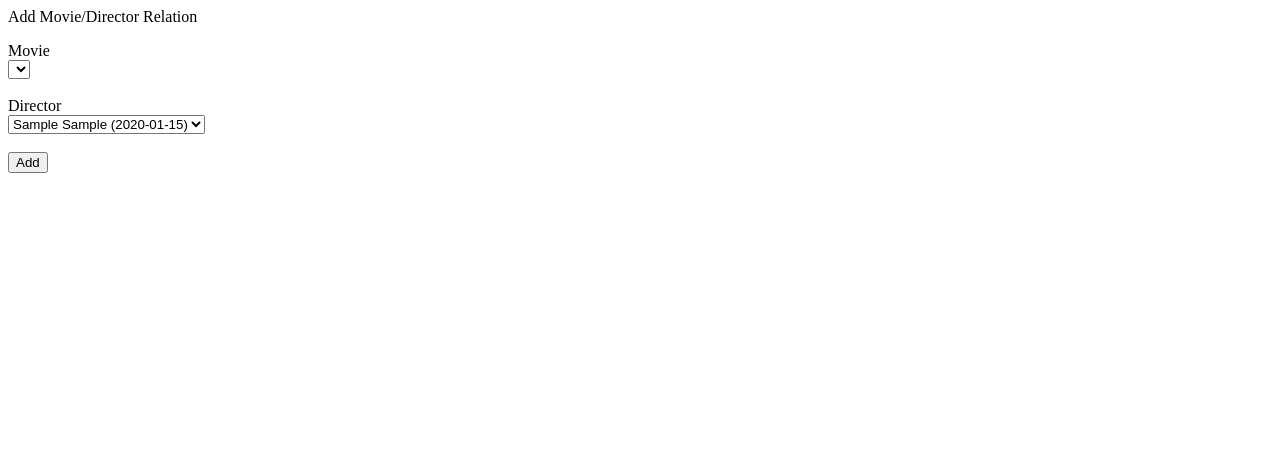
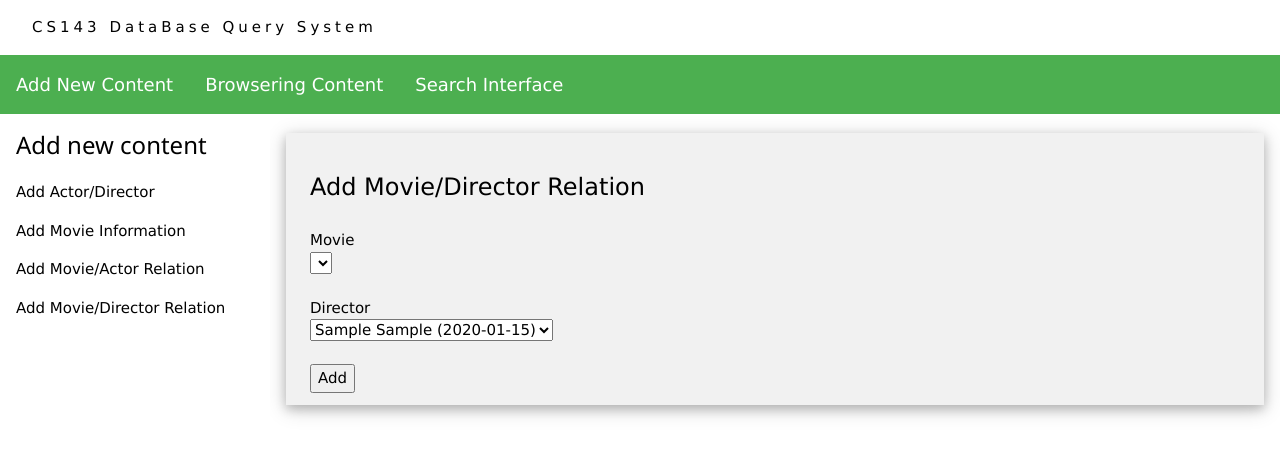
Before and after one commit to appletreeisyellow/Film-Rating-System, a PHP site: page /addMovieDirector.php in a window 1280 px wide. Shown: the top 456 px of the page. Run offline with PHP 8.4, Linux system fonts and the light colour scheme; tables that the repository leaves empty hold one stand-in row (values such as "Sample post"); lists and menus that the app fills with data are empty.

Commit message:
Added framework to addMovieDirector.php

```diff
--- a/www/addMovieDirector.php
+++ b/www/addMovieDirector.php
@@ -1,3 +1,76 @@
+<!DOCTYPE html>
+<html>
+	<title>CS143 Project 1B</title>
+	<meta name="viewport" content="width=device-width, initial-scale=1">
+	<link rel="stylesheet" type="text/css" href="lib/stylesheet.css">
+	<style>
+	.w3-theme {color:#fff !important;background-color:#4CAF50 !important}
+	.w3-btn {background-color:#4CAF50;margin-bottom:4px}
+	.w3-code{border-left:4px solid #4CAF50}
+	.myMenu {margin-bottom:150px}
+	</style>
+
+<body>
+
+<!-- Top -->
+<div class="w3-top">
+  <div class="w3-row w3-white w3-padding">
+    <a class="w3-wide w3-hover-white w3-left w3-button" href="index.php">CS143 DataBase Query System</a>
+  </div>
+
+  <div class="w3-bar w3-theme w3-large" style="z-index:4;">
+    <a class="w3-bar-item w3-button w3-left w3-hide-large w3-hover-white w3-large w3-theme w3-padding-16" href="javascript:void(0)" onclick="w3_open()">&#9776</a> <!-- ☰ -->
+    <a class="w3-bar-item w3-button w3-hide-medium w3-hide-small w3-hover-white w3-padding-16" href="javascript:void(0)" onclick="w3_show_nav('menu1')">Add New Content</a>
+    <a class="w3-bar-item w3-button w3-hide-medium w3-hide-small w3-hover-white w3-padding-16" href="javascript:void(0)" onclick="w3_show_nav('menu2')">Browsering Content</a>
+    <a class="w3-bar-item w3-button w3-hide-medium w3-hide-small w3-hover-white w3-padding-16" href="javascript:void(0)" onclick="w3_show_nav('menu3')">Search Interface</a>
+  </div>
+</div>
+
+<!-- Sidebar -->
+<div class="w3-sidebar w3-bar-block w3-collapse w3-animate-left" style="z-index:3;width:270px" id="mySidebar">
+  <div class="w3-bar w3-hide-large w3-large">
+    <a href="javascript:void(0)" onclick="w3_show_nav('menu1')" class="w3-bar-item w3-button w3-theme w3-hover-white w3-padding-16" style="width:50%">Add new content</a>
+    <a href="javascript:void(0)" onclick="w3_show_nav('menu2')" class="w3-bar-item w3-button w3-theme w3-hover-white w3-padding-16" style="width:50%">Browsering Content</a>
+    <a href="javascript:void(0)" onclick="w3_show_nav('menu3')" class="w3-bar-item w3-button w3-theme w3-hover-white w3-padding-16" style="width:50%">Search Interface</a>
+  </div>
+    <a href="javascript:void(0)" onclick="w3_close()" class="w3-button w3-right w3-xlarge w3-hide-large" title="Close Menu">&#9747</a> <!-- x -->
+
+  <div id="menu1" class="myMenu">
+	  <div class="w3-container">
+	    <h3>Add new content</h3>
+	  </div>
+	  <a href="addActorDirector.php" class="w3-bar-item w3-button">Add Actor/Director</a>
+	  <a href="addMovieInfo.php" class="w3-bar-item w3-button">Add Movie Information</a>
+	  <a href="addMovieActor.php" class="w3-bar-item w3-button">Add Movie/Actor Relation</a>
+	  <a href="addMovieDirector.php" class="w3-bar-item w3-button">Add Movie/Director Relation</a>
+  </div>
+
+  <div id="menu2" class="myMenu" style="display:none">
+	  <div class="w3-container">
+	    <h3>Browsering Content</h3>
+	  </div>
+	  <a href="showActor.php" class="w3-bar-item w3-button">Show Actor Information</a>
+	  <a href="showMovie.php" class="w3-bar-item w3-button">Show Movie Information</a>
+  </div>
+
+  <div id="menu3" class="myMenu" style="display:none">
+	  <div class="w3-container">
+	    <h3>Search Interface</h3>
+	  </div>
+	  <a href="search.php" class="w3-bar-item w3-button">Search Actor/Movie</a>
+  </div>
+
+</div>
+
+<!-- Overlay effect when opening sidebar on small screens -->
+<div class="w3-overlay w3-hide-large" onclick="w3_close()" style="cursor:pointer" title="close side menu" id="myOverlay"></div>
+
+<!-- Main content: shift it to the right by 270 pixels when the sidebar is visible -->
+<div class="w3-main w3-container" style="margin-left:270px;margin-top:117px;">
+
+	<!-- ========================= Main content start ======================================== -->
+	<div id="addMovieDirector" class="w3-panel w3-padding-large w3-card-4 w3-light-grey">
+
 		<p class="w3-xlarge">Add Movie/Director Relation</p>
 
 		<!-- retrieve movie and director info from database -->
@@ -17,7 +90,7 @@
 			}
 
 			$mresult = mysql_query("SELECT id, title, year FROM Movie", $db_connection); // get movie info
-	$dresult = mysql_query("SELECT id, last, first, dob FROM Director", $db_connection); //get director info
+			$dresult = mysql_query("SELECT id, first, last, dob FROM Director", $db_connection); //get director info
 
 		?>
 
@@ -62,12 +135,14 @@ if($_SERVER["REQUEST_METHOD"] == "POST"){
 
 		  //if insertion failed, output error message
 		  if(mysql_query($query, $db_connection)==TRUE){
-    echo "New Record Inserted Successfully<br>";
+		    echo "<p class=\"w3-text-grey\">New Record Inserted Successfully</p><br>";
 		  }
 		  else{
-    echo "New Record Is Not Inserted<br>";
+		    echo "<p class=\"w3-text-grey\">New Record Is Not Inserted</p>";
 		    $errmsg = mysql_error($db_connection);
+		    echo "<p class=\"w3-text-grey\">";
 		    echo $errmsg;
+		    echo "</p><br>";
 		  }
 
 		}
@@ -79,3 +154,20 @@ mysql_free_result($dresult);
 		mysql_close($db_connection);
 
 		?>
+
+	</div>
+
+	<!-- ========================= Main content end ======================================== -->
+<!-- END MAIN -->
+</div>
+
+<script src="lib/functions.js"></script>
+<script src="lib/w3codecolor.js"></script>
+<script>
+	w3CodeColor();
+</script>
+
+
+
+</body>
+</html>
--- a/www/index.php
+++ b/www/index.php
@@ -68,7 +68,7 @@
 <!-- Main content: shift it to the right by 270 pixels when the sidebar is visible -->
 <div class="w3-main w3-container" style="margin-left:270px;margin-top:117px;">
 
-<!-- ========================= Main content start ======================================== -->
+	<!-- ========================= Main content start ======================================== -->
 	<div id="welcomePage" class="w3-panel w3-padding-large w3-card-4 w3-light-grey">
 	  <p class="w3-xlarge">Welcome to CS143 Query System! (Demo)</p>
 	  <p> </p>
```
Lines whose indentation alone changed are shown as unchanged.
